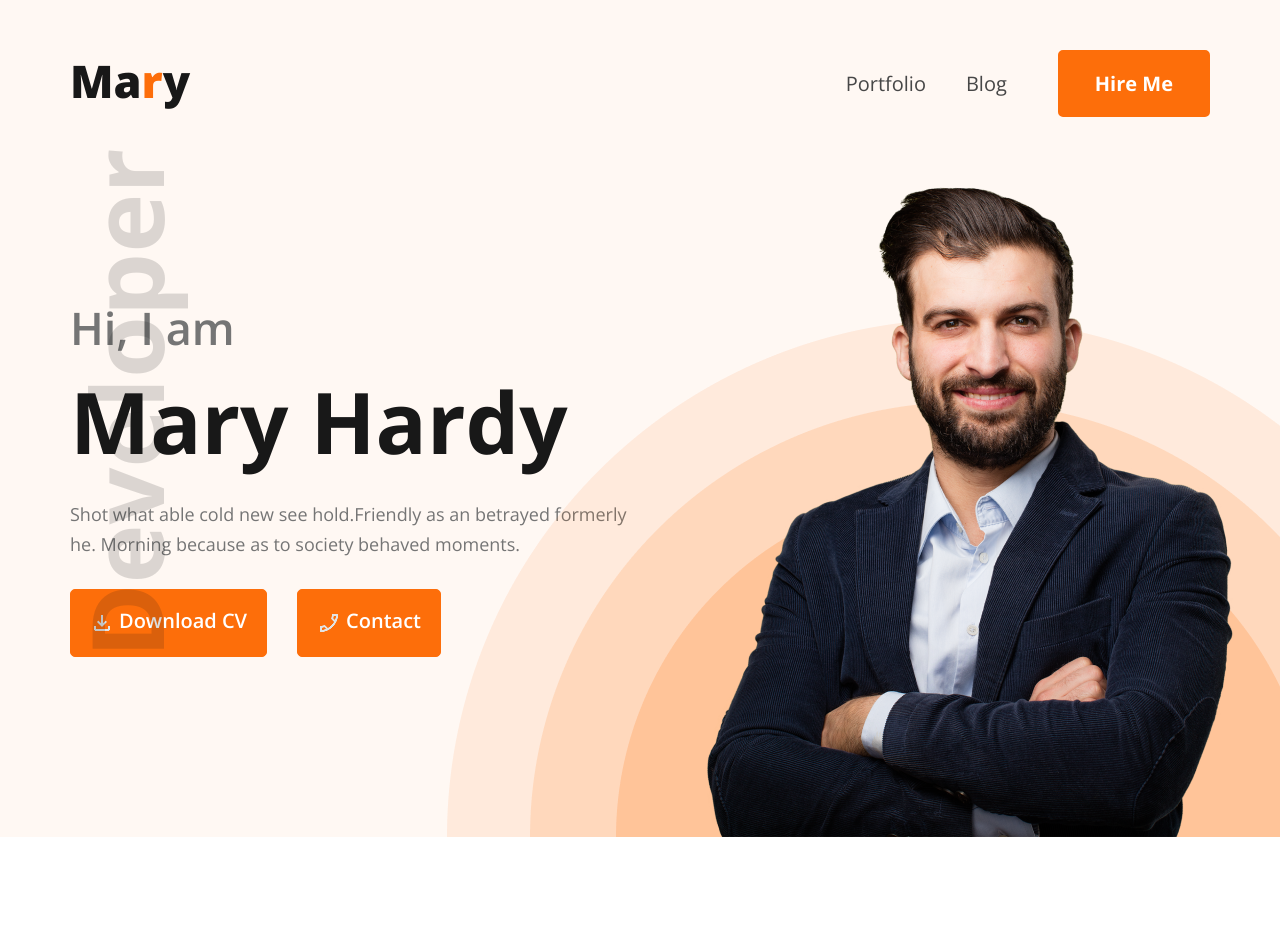
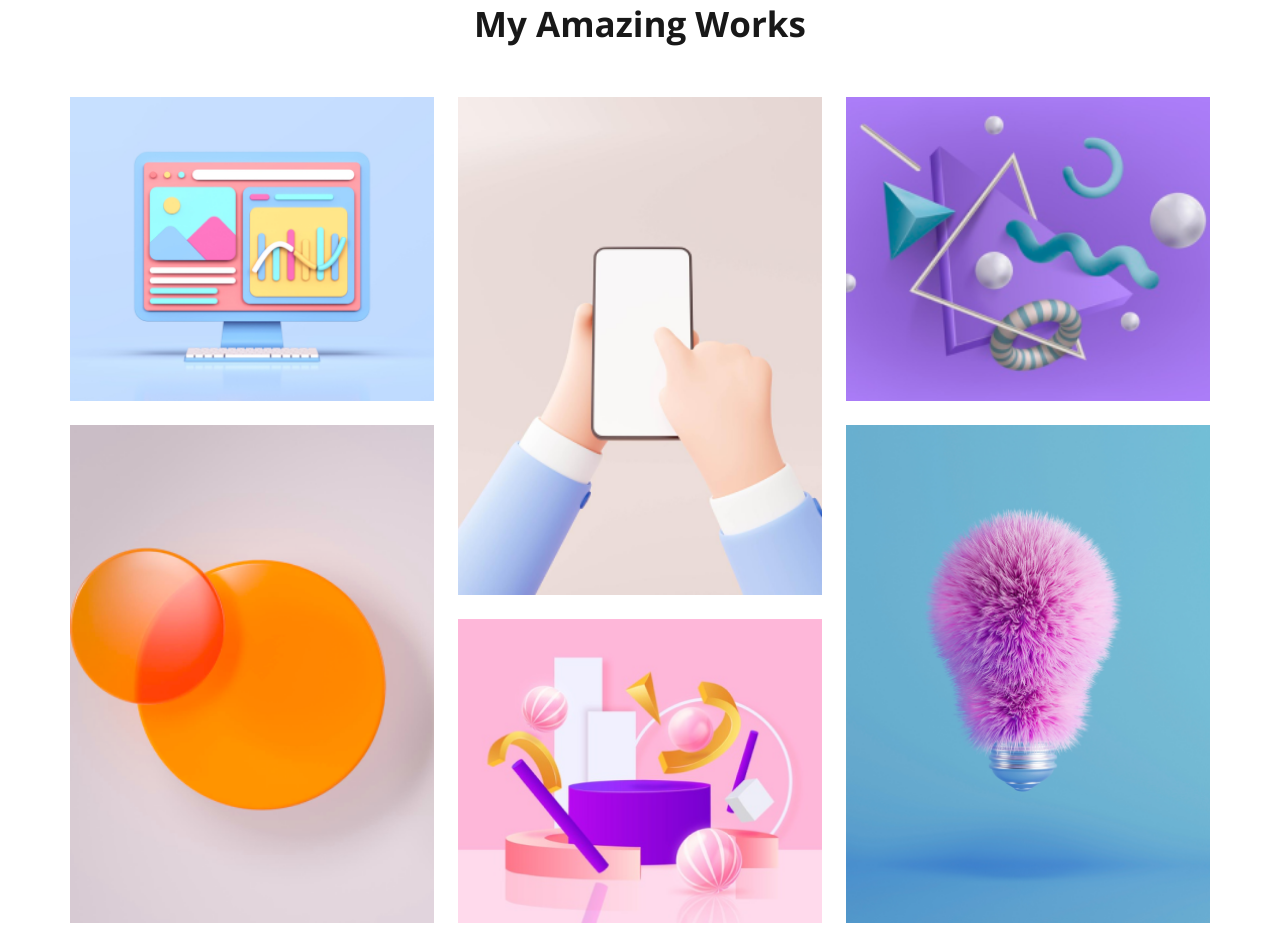
Before and after one commit to iyiu9akhan/ph_m5_maryHardy, a plain HTML site: page index.html in a window 1280 px wide. Shown: the top 952 px of the page. Drawn offline with nearby package versions, Linux system fonts and the light colour scheme; files whose address does not match are found by name.

Commit message:
windows: myworks section solved

```diff
--- /dev/null
+++ b/css/myWorks.css
@@ -0,0 +1,44 @@
+.myWorks p {
+  font-family: "Open Sans", sans-serif;
+  font-weight: 700;
+  font-size: 35px;
+  text-align: center;
+  color: #181818;
+  text-transform: capitalize;
+  margin-bottom: 50px;
+  margin-bottom: 50px;
+}
+.myWorks .myWorks_list {
+  display: grid;
+  grid-template-columns: repeat(3, 1fr);
+  /* grid-auto-rows: 250px; */
+  gap: 24px;
+  grid-template-areas:
+    "one two three"
+    "four two six"
+    "four five six";
+    margin-bottom: 130px;
+}
+.myWorks .myWorks_list img {
+  height: 100%;
+  width: 100%;
+  object-fit: cover;
+}
+.myWorks .myWorks_list .work-1 {
+  grid-area: one;
+}
+.myWorks .myWorks_list .work-2 {
+  grid-area: two;
+}
+.myWorks .myWorks_list .work-3 {
+  grid-area: three;
+}
+.myWorks .myWorks_list .work-4 {
+  grid-area: four;
+}
+.myWorks .myWorks_list .work-5 {
+  grid-area: five;
+}
+.myWorks .myWorks_list .work-6 {
+  grid-area: six;
+}
--- a/index.html
+++ b/index.html
@@ -8,10 +8,11 @@
     <link rel="stylesheet" href="./css/about.css" />
     <link rel="stylesheet" href="./css/what-ido.css" />
     <link rel="stylesheet" href="./css/summary.css" />
+    <link rel="stylesheet" href="./css/myWorks.css" />
   </head>
   <body>
     <!-- header and banner section start  -->
-    <div style="background-color: #fff8f3">
+    <!-- <div style="background-color: #fff8f3">
       <div class="container">
         <header>
           <div>
@@ -77,11 +78,11 @@
           <p class="rotate_title">developer</p>
         </section>
       </div>
-    </div>
+    </div> -->
     <!-- header and banner section end  -->
 
     <!-- aboutMe section start  -->
-    <section>
+    <!-- <section>
       <div class="container">
         <div class="aboutMe">
           <p class="title">about me</p>
@@ -112,11 +113,11 @@
           </div>
         </div>
       </div>
-    </section>
+    </section> -->
     <!-- aboutMe section end  -->
 
     <!-- what-ido section start  -->
-    <section class="what-ido">
+    <!-- <section class="what-ido">
       <div class="container">
         <div class="upper">
           <p class="upper-title">what i do</p>
@@ -168,11 +169,11 @@
           </div>
         </div>
       </div>
-    </section>
+    </section> -->
     <!-- what-ido section end  -->
 
     <!-- resume_summary section start  -->
-    <section class="resume_summary">
+    <!-- <section class="resume_summary">
       <div class="container">
         <p class="resume_summary_title">A Summary of my Resume</p>
         <div style="display: flex; gap: 71px">
@@ -268,7 +269,35 @@
           <p>download CV</p>
         </div>
       </div>
+    </section> -->
+    <!-- resume_summary section end  -->
+
+    <!-- my works section start -->
+    <section class="myWorks">
+      <div class="container">
+        <p>my amazing works</p>
+        <div class="myWorks_list">
+          <div class="myWorks_item work-1">
+            <img src="./img/myWorks/Rectangle 1.png" alt="#Rectangle 1" />
+          </div>
+          <div class="myWorks_item work-2">
+            <img src="./img/myWorks/Rectangle 2.png" alt="#Rectangle 2" />
+          </div>
+          <div class="myWorks_item work-3">
+            <img src="./img/myWorks/Rectangle 3.png" alt="#Rectangle 3" />
+          </div>
+          <div class="myWorks_item work-4">
+            <img src="./img/myWorks/Rectangle 4.png" alt="#Rectangle 4" />
+          </div>
+          <div class="myWorks_item work-5">
+            <img src="./img/myWorks/Rectangle 5.png" alt="#Rectangle 5" />
+          </div>
+          <div class="myWorks_item work-6">
+            <img src="./img/myWorks/Rectangle 6.png" alt="#Rectangle 6" />
+          </div>
+        </div>
+      </div>
     </section>
-    <!-- resume_summary section end  -->
+    <!-- my works section end -->
   </body>
 </html>
```
Also changed, not shown: img/myWorks/Rectangle 1.png (added), img/myWorks/Rectangle 2.png (added), img/myWorks/Rectangle 3.png (added), img/myWorks/Rectangle 4.png (added), img/myWorks/Rectangle 5.png (added), img/myWorks/Rectangle 6.png (added).
